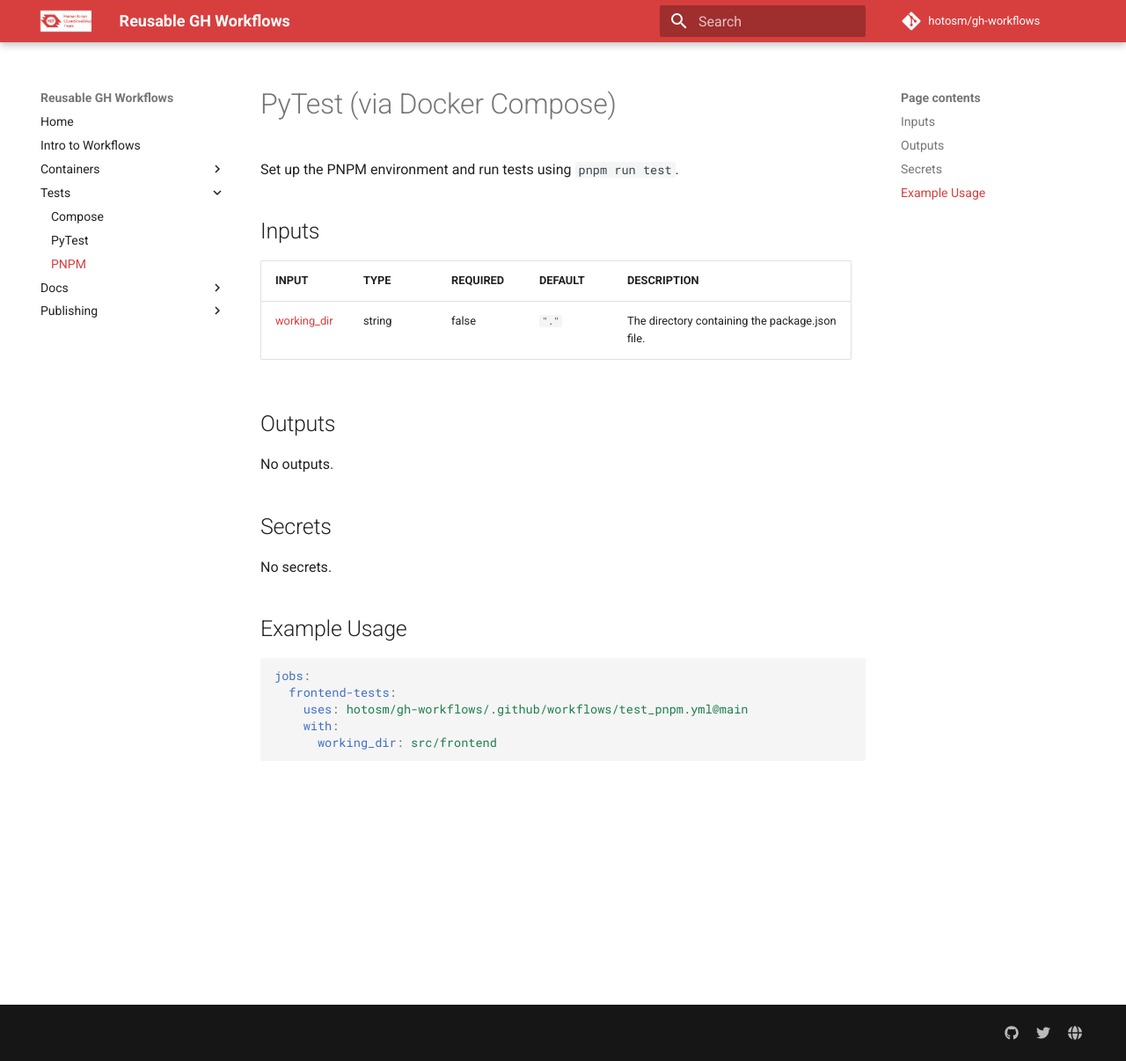
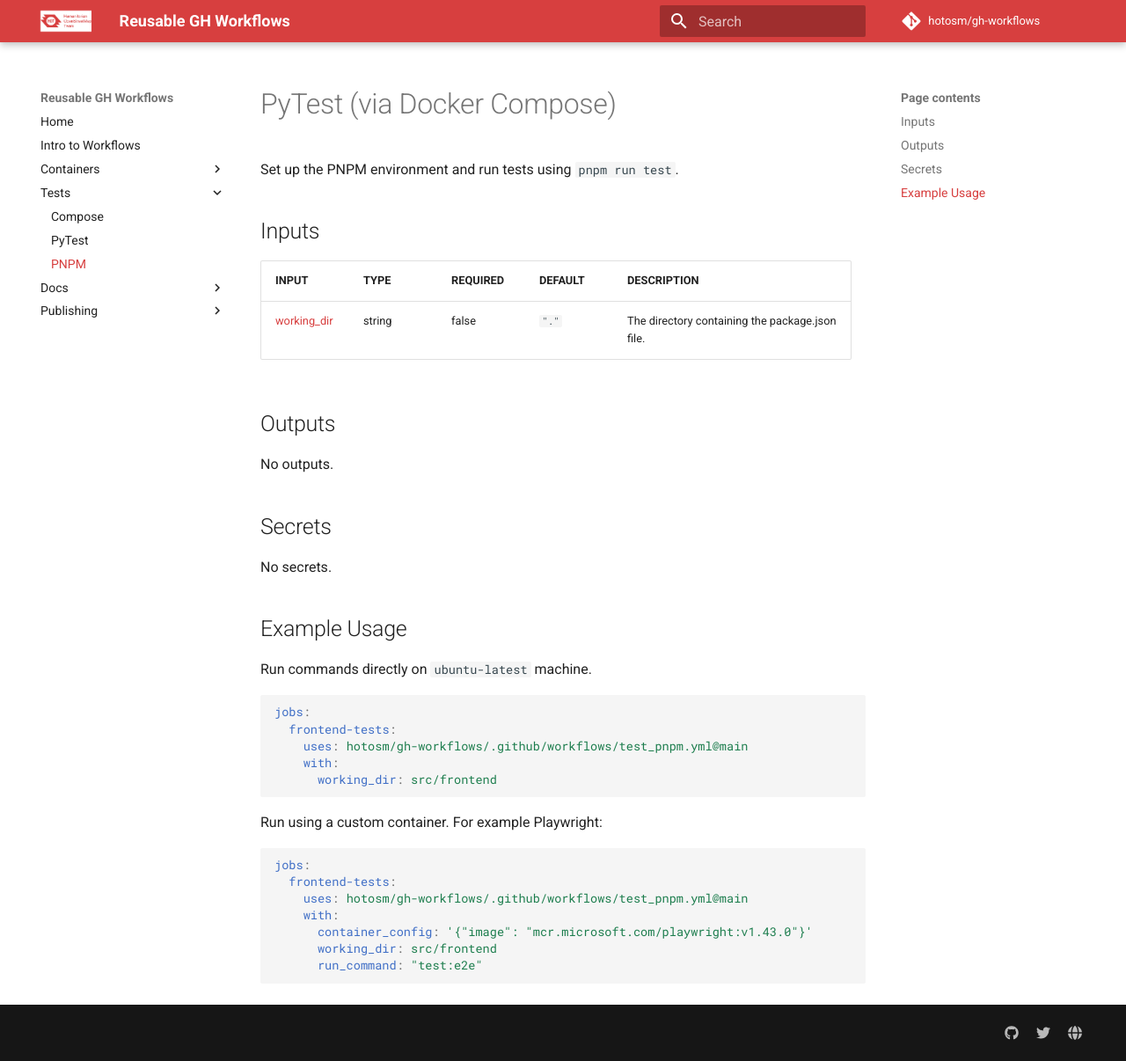
Before and after one commit to hotosm/gh-workflows, an MkDocs documentation site: the page built from docs/test_pnpm.md, in a window 1280 px wide and 1206 px high. Shown: the whole window at 88% size. Built offline with MkDocs 1.6.1 and Material for MkDocs 9.7.7, drawn with Linux system fonts in a browser that asks for light colours; comment, search, counter and statistics services are not loaded.

Commit message:
docs: example for custom image with test_pnpm

````diff
--- a/docs/test_pnpm.md
+++ b/docs/test_pnpm.md
@@ -31,6 +31,8 @@ No secrets.
 
 ## Example Usage
 
+Run commands directly on `ubuntu-latest` machine.
+
 ```yaml
 jobs:
   frontend-tests:
@@ -38,3 +40,15 @@ jobs:
     with:
       working_dir: src/frontend
 ```
+
+Run using a custom container. For example Playwright:
+
+```yaml
+jobs:
+  frontend-tests:
+    uses: hotosm/gh-workflows/.github/workflows/test_pnpm.yml@main
+    with:
+      container_config: '{"image": "mcr.microsoft.com/playwright:v1.43.0"}'
+      working_dir: src/frontend
+      run_command: "test:e2e"
+```
````
